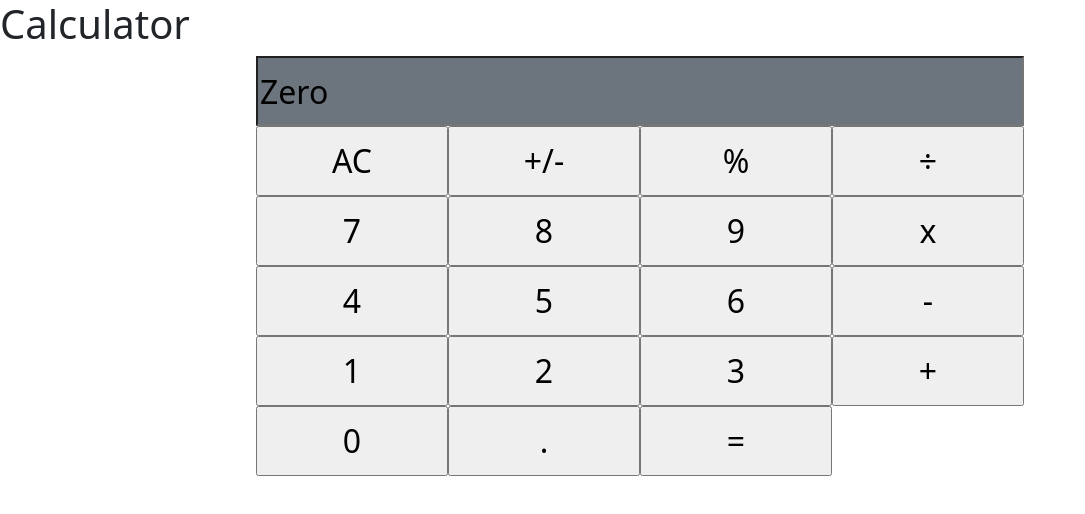
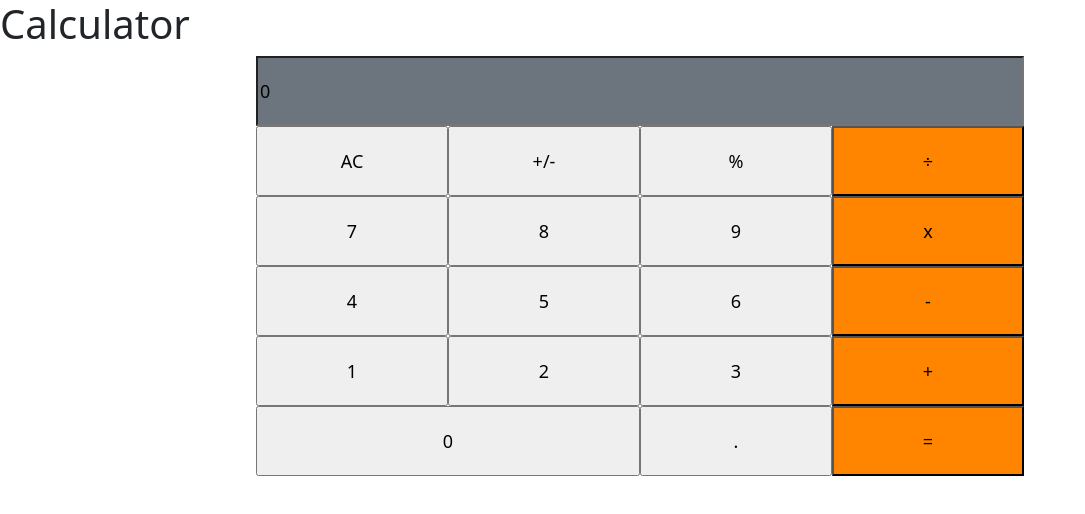
Before and after one commit to julzedz/math-magicians, a React (Create React App) app: page / in a window 1280 px wide. Shown: the top 514 px of the page, without its empty margins (0-1085 px from the left). Built offline with nearby package versions, Linux system fonts and the light colour scheme.

Commit message:
Modify calculator component

```diff
--- a/src/components/calculator.jsx
+++ b/src/components/calculator.jsx
@@ -1,4 +1,4 @@
-import { Button } from 'bootstrap';
+// import { Button } from 'bootstrap';
 import React, { Component } from 'react';
 
 class Calculator extends Component {
@@ -15,21 +15,27 @@ class Calculator extends Component {
 
   input = {
     height: '70px',
-    fontSize: '32px'
+    fontSize: '18px'
   }
 
     item1 = {
     height: '70px',
-    fontSize: '32px',
+    fontSize: '18px',
     gridColumnStart: 1,
     gridColumnEnd: 5,
   }
 
   item0 = {
     height: '70px',
-    fontSize: '32px',
+    fontSize: '18px',
     gridColumnStart: 1,
     gridColumnEnd: 3,
+  }
+
+  orangeItems = {
+    height: '70px',
+    fontSize: '18px',
+    background: '#ff8500',
   }
 
   render() {
@@ -46,22 +52,22 @@ class Calculator extends Component {
           <input type="button" style={this.input} value="AC" />
           <input type="button" style={this.input} value="+/-" />
           <input type="button" style={this.input} value="%" />
-          <input type="button" style={this.input} value="÷" />
+          <input type="button" style={this.orangeItems} value="÷" />
           <input type="button" style={this.input} value="7" />
           <input type="button" style={this.input} value="8" />
           <input type="button" style={this.input} value="9" />
-          <input type="button" style={this.input} value="x" />
+          <input type="button" style={this.orangeItems} value="x" />
           <input type="button" style={this.input} value="4" />
           <input type="button" style={this.input} value="5" />
           <input type="button" style={this.input} value="6" />
-          <input type="button" style={this.input} value="-" />
+          <input type="button" style={this.orangeItems} value="-" />
           <input type="button" style={this.input} value="1" />
           <input type="button" style={this.input} value="2" />
           <input type="button" style={this.input} value="3" />
-          <input type="button" style={this.input} value="+" />
-          <input type="button" style={this.input} value="0" />
+          <input type="button" style={this.orangeItems} value="+" />
+          <input type="button" style={this.item0} value="0" />
           <input type="button" style={this.input} value="." />
-          <input type="button" style={this.input} value="=" />
+          <input type="button" style={this.orangeItems} value="=" />
         </section>
       </React.Fragment>
     );
@@ -69,7 +75,7 @@ class Calculator extends Component {
 
   formatCount() {
     const { count } = this.state
-    return count === 0 ? 'Zero' : count;
+    return count === 0 ? '0' : count;
   }
 }
 
```
